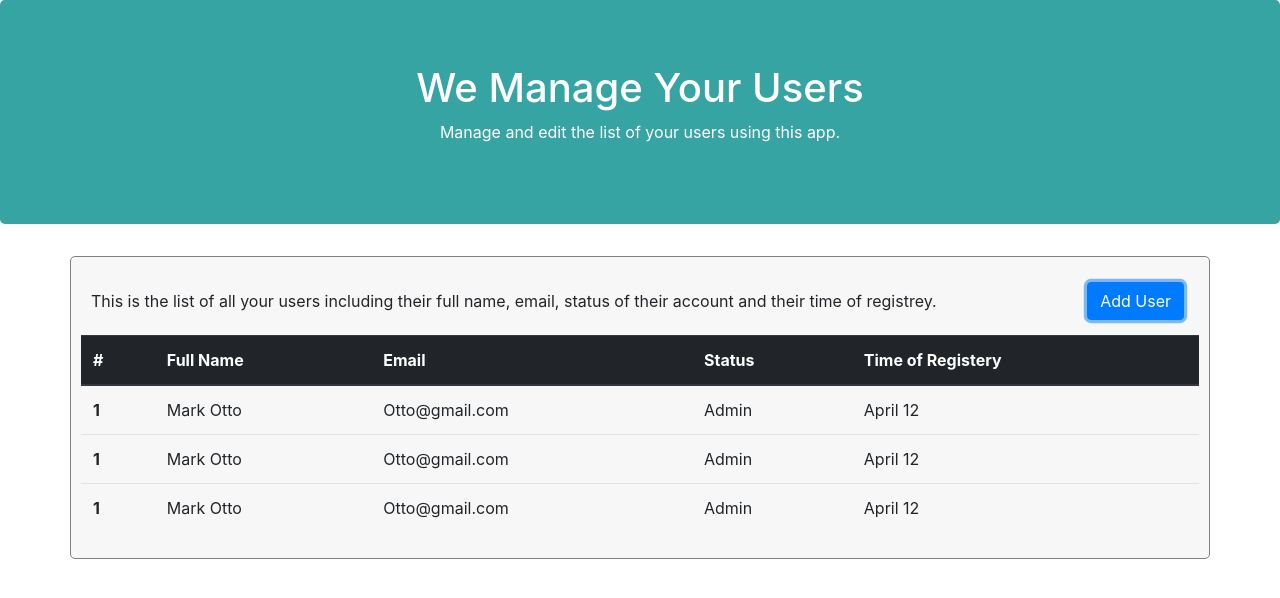
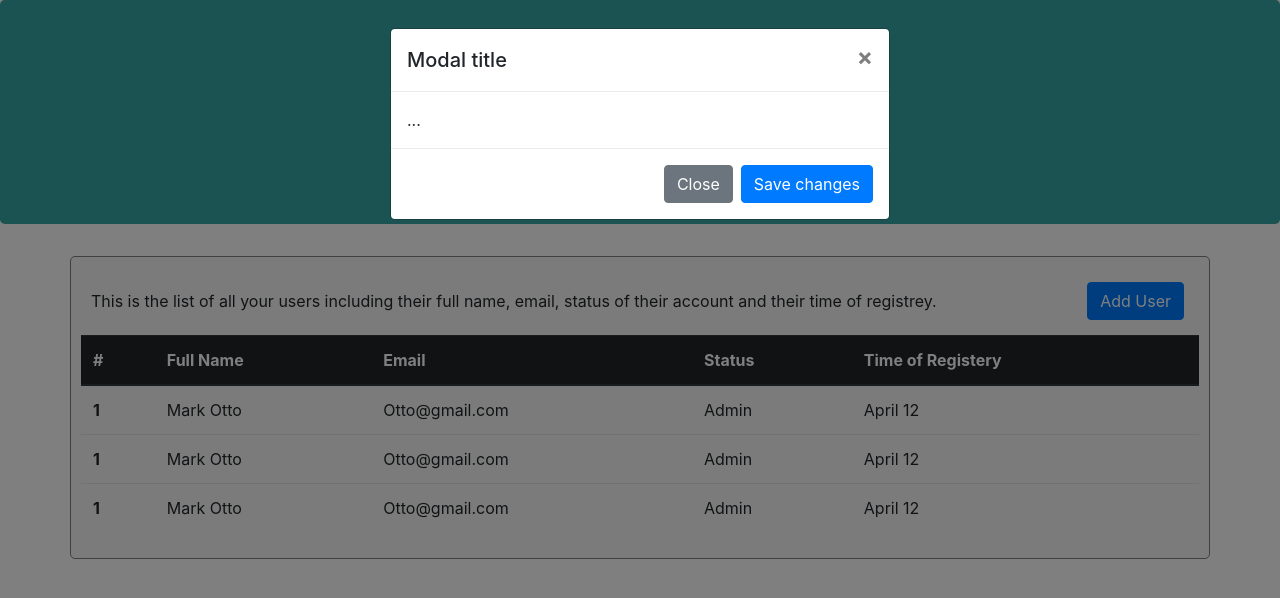
Before and after one commit to Vahid-Bidarviand/user-list-app, a React (Create React App) app: page / in a window 1280 px wide. Both pictures are taken after a click on the button "Add User". Shown: the top 598 px of the page. Built offline with nearby package versions, Linux system fonts and the light colour scheme.

Commit message:
added the modal to the project

```diff
--- a/public/index.html
+++ b/public/index.html
@@ -30,6 +30,21 @@
       integrity="sha384-MCw98/SFnGE8fJT3GXwEOngsV7Zt27NXFoaoApmYm81iuXoPkFOJwJ8ERdknLPMO"
       crossorigin="anonymous"
     />
+    <script
+      src="https://code.jquery.com/jquery-3.2.1.slim.min.js"
+      integrity="sha384-KJ3o2DKtIkvYIK3UENzmM7KCkRr/rE9/Qpg6aAZGJwFDMVNA/GpGFF93hXpG5KkN"
+      crossorigin="anonymous"
+    ></script>
+    <script
+      src="https://cdn.jsdelivr.net/npm/popper.js@1.12.9/dist/umd/popper.min.js"
+      integrity="sha384-ApNbgh9B+Y1QKtv3Rn7W3mgPxhU9K/ScQsAP7hUibX39j7fakFPskvXusvfa0b4Q"
+      crossorigin="anonymous"
+    ></script>
+    <script
+      src="https://cdn.jsdelivr.net/npm/bootstrap@4.0.0/dist/js/bootstrap.min.js"
+      integrity="sha384-JZR6Spejh4U02d8jOt6vLEHfe/JQGiRRSQQxSfFWpi1MquVdAyjUar5+76PVCmYl"
+      crossorigin="anonymous"
+    ></script>
     <title>User List</title>
   </head>
   <body>
--- a/src/App.js
+++ b/src/App.js
@@ -1,6 +1,7 @@
 import "./App.css";
 import "./Components/UserTable";
 import UserList from "./Components/UserTable";
+import UserForm from "./Components/UserFormModal";
 
 function App() {
   return (
@@ -9,6 +10,7 @@
         <h1>We Manage Your Users</h1>
         <p>Manage and edit the list of your users using this app.</p>
       </div>
+      <UserForm />
       <UserList />
     </div>
   );
--- /dev/null
+++ b/src/Components/UserFormModal.js
@@ -0,0 +1,49 @@
+import React from "react";
+
+function UserForm() {
+  return (
+    <div>
+      <div
+        class="modal fade"
+        id="exampleModal"
+        tabindex="-1"
+        role="dialog"
+        aria-labelledby="exampleModalLabel"
+        aria-hidden="true"
+      >
+        <div class="modal-dialog" role="document">
+          <div class="modal-content">
+            <div class="modal-header">
+              <h5 class="modal-title" id="exampleModalLabel">
+                Modal title
+              </h5>
+              <button
+                type="button"
+                class="close"
+                data-dismiss="modal"
+                aria-label="Close"
+              >
+                <span aria-hidden="true">&times;</span>
+              </button>
+            </div>
+            <div class="modal-body">...</div>
+            <div class="modal-footer">
+              <button
+                type="button"
+                class="btn btn-secondary"
+                data-dismiss="modal"
+              >
+                Close
+              </button>
+              <button type="button" class="btn btn-primary">
+                Save changes
+              </button>
+            </div>
+          </div>
+        </div>
+      </div>
+    </div>
+  );
+}
+
+export default UserForm;
--- a/src/Components/UserTable.js
+++ b/src/Components/UserTable.js
@@ -15,7 +15,12 @@
                 </span>
               </Col>
               <Col xs="2">
-                <button type="button" class="btn btn-primary add-user-button">
+                <button
+                  type="button"
+                  class="btn btn-primary add-user-button"
+                  data-toggle="modal"
+                  data-target="#exampleModal"
+                >
                   Add User
                 </button>
               </Col>
```
